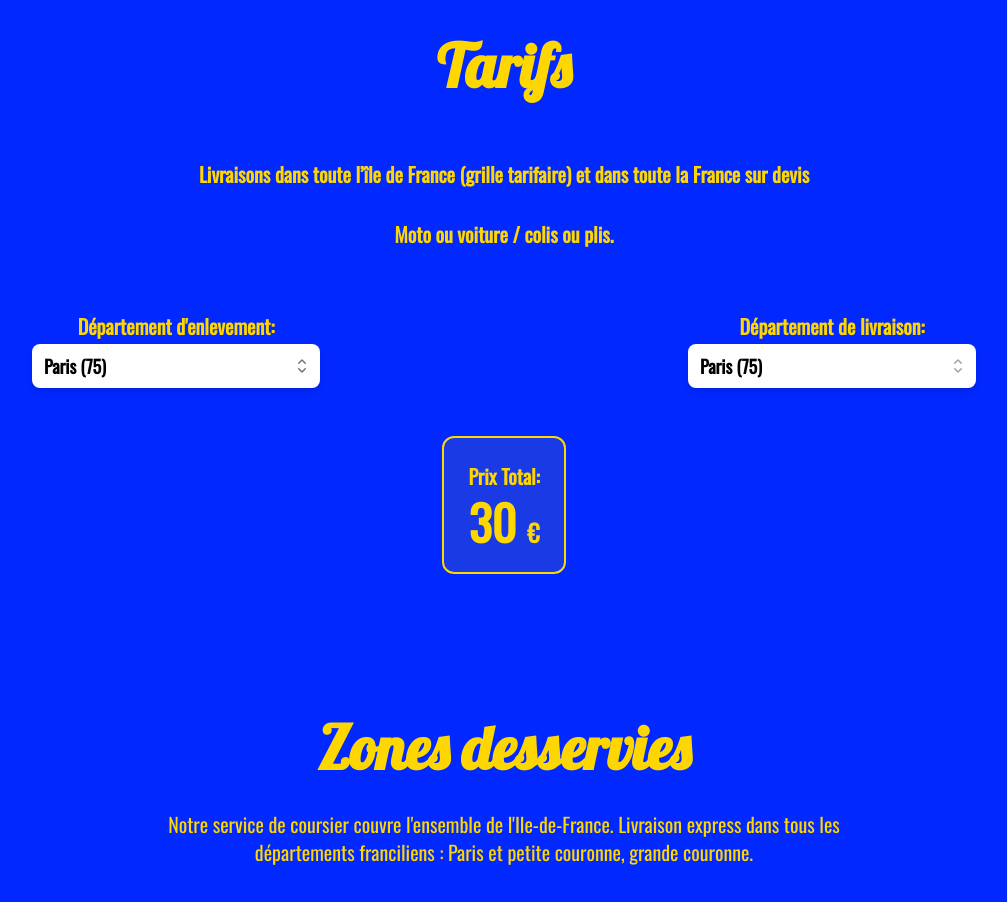
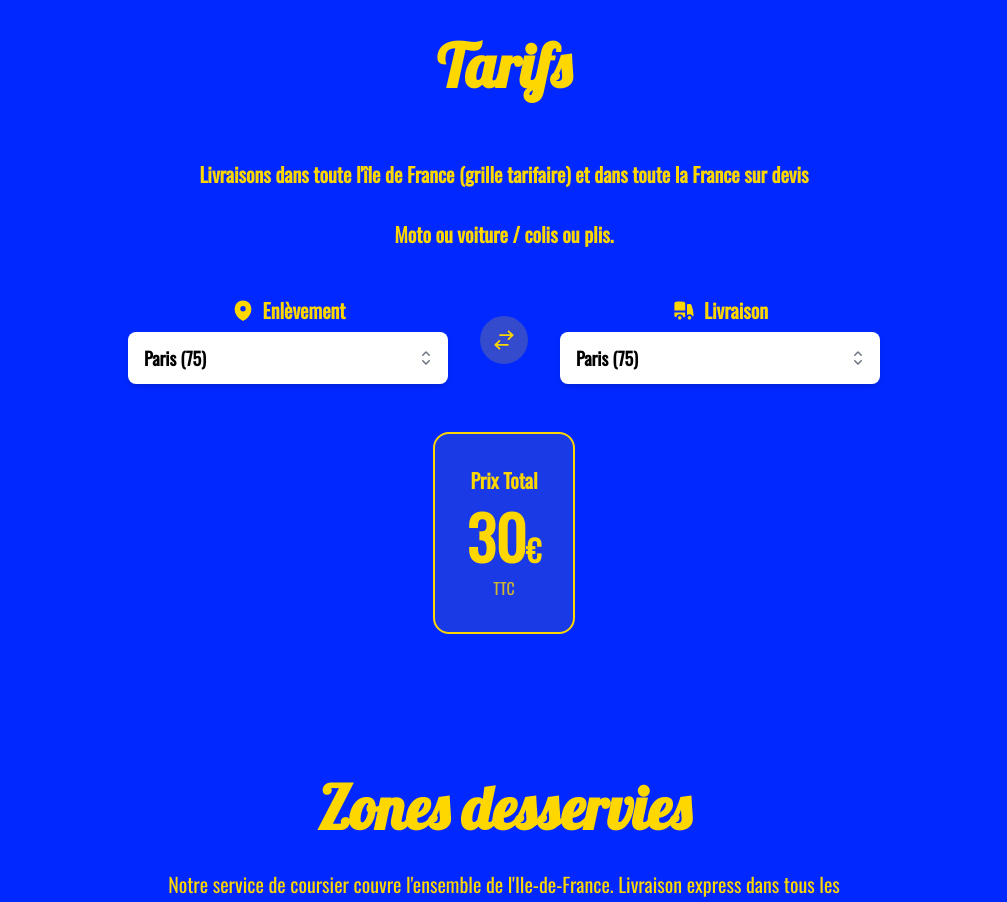
Before and after one commit to Chaloulou75/farid-transporteur, a Nuxt app: page / in a window 1280 px wide. Shown: the part 1460-2362 px from the top of the page, without its empty margins (136-1143 px from the left). Built offline with nearby package versions, Linux system fonts and the light colour scheme.

Commit message:
update tarifs bloc

```diff
--- a/components/AppTarifs.vue
+++ b/components/AppTarifs.vue
@@ -2,12 +2,17 @@
 import { ref, computed } from "vue";
 import {
   Listbox,
-  ListboxLabel,
   ListboxButton,
   ListboxOptions,
   ListboxOption,
 } from "@headlessui/vue";
-import { CheckIcon, ChevronUpDownIcon } from "@heroicons/vue/20/solid";
+import {
+  CheckIcon,
+  ChevronUpDownIcon,
+  ArrowsRightLeftIcon,
+  MapPinIcon,
+  TruckIcon,
+} from "@heroicons/vue/20/solid";
 
 const departments = [
   { name: "Paris", label: "Paris (75)" },
@@ -21,143 +26,146 @@ const departments = [
   { name: "78 A", label: "Yvelines - Zone A (78)" },
   { name: "78 B", label: "Yvelines - Zone B (78)" },
 ];
+
+// Matrice de prix : priceMatrix[from][to] = prix
+const priceMatrix = {
+  Paris: {
+    Paris: 30,
+    91: 48,
+    92: 38,
+    93: 38,
+    94: 38,
+    95: 58,
+    "77 A": 58,
+    "77 B": 68,
+    "78 A": 58,
+    "78 B": 78,
+  },
+  91: {
+    Paris: 48,
+    91: 48,
+    92: 58,
+    93: 58,
+    94: 58,
+    95: 68,
+    "77 A": 68,
+    "77 B": 78,
+    "78 A": 68,
+    "78 B": 78,
+  },
+  92: {
+    Paris: 38,
+    91: 58,
+    92: 58,
+    93: 38,
+    94: 48,
+    95: 58,
+    "77 A": 68,
+    "77 B": 78,
+    "78 A": 78,
+    "78 B": 88,
+  },
+  93: {
+    Paris: 38,
+    91: 58,
+    92: 38,
+    93: 34,
+    94: 48,
+    95: 58,
+    "77 A": 78,
+    "77 B": 88,
+    "78 A": 78,
+    "78 B": 88,
+  },
+  94: {
+    Paris: 38,
+    91: 48,
+    92: 48,
+    93: 48,
+    94: 42,
+    95: 68,
+    "77 A": 78,
+    "77 B": 88,
+    "78 A": 78,
+    "78 B": 88,
+  },
+  95: {
+    Paris: 58,
+    91: 68,
+    92: 58,
+    93: 58,
+    94: 68,
+    95: 68,
+    "77 A": 88,
+    "77 B": 98,
+    "78 A": 108,
+    "78 B": 108,
+  },
+  "77 A": {
+    Paris: 58,
+    91: 68,
+    92: 68,
+    93: 78,
+    94: 78,
+    95: 88,
+    "77 A": 78,
+    "77 B": 78,
+    "78 A": 88,
+    "78 B": 98,
+  },
+  "77 B": {
+    Paris: 68,
+    91: 78,
+    92: 78,
+    93: 88,
+    94: 88,
+    95: 98,
+    "77 A": 78,
+    "77 B": 78,
+    "78 A": 98,
+    "78 B": 108,
+  },
+  "78 A": {
+    Paris: 58,
+    91: 68,
+    92: 78,
+    93: 78,
+    94: 78,
+    95: 108,
+    "77 A": 88,
+    "77 B": 98,
+    "78 A": 68,
+    "78 B": 68,
+  },
+  "78 B": {
+    Paris: 68,
+    91: 78,
+    92: 88,
+    93: 88,
+    94: 88,
+    95: 108,
+    "77 A": 98,
+    "77 B": 108,
+    "78 A": 68,
+    "78 B": null,
+  },
+};
+
 const enlevement = ref(departments[0]);
 const livraison = ref(departments[0]);
+
 const totalPrice = computed(() => {
-  if (enlevement.value.name === "Paris" && livraison.value.name === "Paris") {
-    return "30";
-  } else if (enlevement.value.name === "93" && livraison.value.name === "93") {
-    return "34";
-  } else if (
-    (enlevement.value.name === "Paris" && livraison.value.name === "92") ||
-    (enlevement.value.name === "Paris" && livraison.value.name === "93") ||
-    (enlevement.value.name === "Paris" && livraison.value.name === "94") ||
-    (enlevement.value.name === "92" && livraison.value.name === "Paris") ||
-    (enlevement.value.name === "92" && livraison.value.name === "93") ||
-    (enlevement.value.name === "93" && livraison.value.name === "Paris") ||
-    (enlevement.value.name === "93" && livraison.value.name === "92") ||
-    (enlevement.value.name === "94" && livraison.value.name === "Paris")
-  ) {
-    return "38";
-  } else if (enlevement.value.name === "94" && livraison.value.name === "94") {
-    return "42";
-  } else if (
-    (enlevement.value.name === "Paris" && livraison.value.name === "91") ||
-    (enlevement.value.name === "91" && livraison.value.name === "Paris") ||
-    (enlevement.value.name === "91" && livraison.value.name === "91") ||
-    (enlevement.value.name === "92" && livraison.value.name === "94") ||
-    (enlevement.value.name === "93" && livraison.value.name === "94") ||
-    (enlevement.value.name === "94" && livraison.value.name === "92") ||
-    (enlevement.value.name === "94" && livraison.value.name === "93")
-  ) {
-    return "48";
-  } else if (
-    (enlevement.value.name === "Paris" && livraison.value.name === "95") ||
-    (enlevement.value.name === "Paris" && livraison.value.name === "77 A") ||
-    (enlevement.value.name === "Paris" && livraison.value.name === "78 A") ||
-    (enlevement.value.name === "91" && livraison.value.name === "92") ||
-    (enlevement.value.name === "91" && livraison.value.name === "93") ||
-    (enlevement.value.name === "91" && livraison.value.name === "94") ||
-    (enlevement.value.name === "92" && livraison.value.name === "91") ||
-    (enlevement.value.name === "92" && livraison.value.name === "92") ||
-    (enlevement.value.name === "92" && livraison.value.name === "95") ||
-    (enlevement.value.name === "93" && livraison.value.name === "91") ||
-    (enlevement.value.name === "93" && livraison.value.name === "95") ||
-    (enlevement.value.name === "94" && livraison.value.name === "91") ||
-    (enlevement.value.name === "95" && livraison.value.name === "Paris") ||
-    (enlevement.value.name === "95" && livraison.value.name === "92") ||
-    (enlevement.value.name === "95" && livraison.value.name === "93") ||
-    (enlevement.value.name === "77 A" && livraison.value.name === "Paris") ||
-    (enlevement.value.name === "78 A" && livraison.value.name === "Paris") ||
-    (enlevement.value.name === "78 A" && livraison.value.name === "78 A")
-  ) {
-    return "58";
-  } else if (
-    (enlevement.value.name === "Paris" && livraison.value.name === "77 B") ||
-    (enlevement.value.name === "91" && livraison.value.name === "95") ||
-    (enlevement.value.name === "91" && livraison.value.name === "77 A") ||
-    (enlevement.value.name === "91" && livraison.value.name === "78 A") ||
-    (enlevement.value.name === "92" && livraison.value.name === "77 A") ||
-    (enlevement.value.name === "94" && livraison.value.name === "95") ||
-    (enlevement.value.name === "95" && livraison.value.name === "91") ||
-    (enlevement.value.name === "95" && livraison.value.name === "94") ||
-    (enlevement.value.name === "95" && livraison.value.name === "95") ||
-    (enlevement.value.name === "77 A" && livraison.value.name === "91") ||
-    (enlevement.value.name === "77 A" && livraison.value.name === "92") ||
-    (enlevement.value.name === "77 A" && livraison.value.name === "78 B") ||
-    (enlevement.value.name === "77 B" && livraison.value.name === "Paris") ||
-    (enlevement.value.name === "78 A" && livraison.value.name === "91") ||
-    (enlevement.value.name === "78 B" && livraison.value.name === "Paris") ||
-    (enlevement.value.name === "78 A" && livraison.value.name === "78 A") ||
-    (enlevement.value.name === "78 A" && livraison.value.name === "78 B")
-  ) {
-    return "68";
-  } else if (
-    (enlevement.value.name === "Paris" && livraison.value.name === "78 B") ||
-    (enlevement.value.name === "91" && livraison.value.name === "77 B") ||
-    (enlevement.value.name === "91" && livraison.value.name === "78 B") ||
-    (enlevement.value.name === "92" && livraison.value.name === "77 B") ||
-    (enlevement.value.name === "92" && livraison.value.name === "78 A") ||
-    (enlevement.value.name === "93" && livraison.value.name === "77 A") ||
-    (enlevement.value.name === "93" && livraison.value.name === "78 A") ||
-    (enlevement.value.name === "94" && livraison.value.name === "77 A") ||
-    (enlevement.value.name === "94" && livraison.value.name === "78 A") ||
-    (enlevement.value.name === "77 A" && livraison.value.name === "93") ||
-    (enlevement.value.name === "77 A" && livraison.value.name === "94") ||
-    (enlevement.value.name === "77 A" && livraison.value.name === "77 A") ||
-    (enlevement.value.name === "77 A" && livraison.value.name === "77 B") ||
-    (enlevement.value.name === "77 B" && livraison.value.name === "91") ||
-    (enlevement.value.name === "77 B" && livraison.value.name === "92") ||
-    (enlevement.value.name === "77 B" && livraison.value.name === "77 A") ||
-    (enlevement.value.name === "77 B" && livraison.value.name === "77 B") ||
-    (enlevement.value.name === "78 A" && livraison.value.name === "92") ||
-    (enlevement.value.name === "78 A" && livraison.value.name === "93") ||
-    (enlevement.value.name === "78 A" && livraison.value.name === "94") ||
-    (enlevement.value.name === "78 B" && livraison.value.name === "91")
-  ) {
-    return "78";
-  } else if (
-    (enlevement.value.name === "92" && livraison.value.name === "78 B") ||
-    (enlevement.value.name === "93" && livraison.value.name === "77 B") ||
-    (enlevement.value.name === "93" && livraison.value.name === "78 B") ||
-    (enlevement.value.name === "94" && livraison.value.name === "77 B") ||
-    (enlevement.value.name === "94" && livraison.value.name === "78 B") ||
-    (enlevement.value.name === "95" && livraison.value.name === "77 A") ||
-    (enlevement.value.name === "77 A" && livraison.value.name === "95") ||
-    (enlevement.value.name === "77 A" && livraison.value.name === "78 A") ||
-    (enlevement.value.name === "77 B" && livraison.value.name === "93") ||
-    (enlevement.value.name === "77 B" && livraison.value.name === "94") ||
-    (enlevement.value.name === "78 A" && livraison.value.name === "77 A") ||
-    (enlevement.value.name === "78 B" && livraison.value.name === "92") ||
-    (enlevement.value.name === "78 B" && livraison.value.name === "93") ||
-    (enlevement.value.name === "78 B" && livraison.value.name === "94")
-  ) {
-    return "88";
-  } else if (
-    (enlevement.value.name === "95" && livraison.value.name === "77 B") ||
-    (enlevement.value.name === "77 A" && livraison.value.name === "78 B") ||
-    (enlevement.value.name === "77 B" && livraison.value.name === "95") ||
-    (enlevement.value.name === "77 B" && livraison.value.name === "78 A") ||
-    (enlevement.value.name === "78 A" && livraison.value.name === "77 B") ||
-    (enlevement.value.name === "78 B" && livraison.value.name === "77 A")
-  ) {
-    return "98";
-  } else if (
-    (enlevement.value.name === "95" && livraison.value.name === "78 A") ||
-    (enlevement.value.name === "77 B" && livraison.value.name === "78 B") ||
-    (enlevement.value.name === "78 A" && livraison.value.name === "95") ||
-    (enlevement.value.name === "78 B" && livraison.value.name === "77 B")
-  ) {
-    return "108";
-  } else if (
-    (enlevement.value.name === "95" && livraison.value.name === "78 B") ||
-    (enlevement.value.name === "78 B" && livraison.value.name === "95")
-  ) {
-    return "108";
-  } else {
-    return "contactez nous!";
-  }
+  const from = enlevement.value.name;
+  const to = livraison.value.name;
+  const price = priceMatrix[from]?.[to];
+  return price !== null && price !== undefined ? price : null;
 });
+
+const swapLocations = () => {
+  const temp = enlevement.value;
+  enlevement.value = livraison.value;
+  livraison.value = temp;
+};
 </script>
 
 <template>
@@ -170,11 +178,11 @@ const totalPrice = computed(() => {
     >
       Tarifs
     </h2>
-    <div class="pb-12">
+    <div class="pb-8">
       <div
         class="my-4 text-lg font-semibold text-center text-gold md:text-xl md:mt-8"
       >
-        Livraisons dans toute l’île de France (grille tarifaire) et dans toute
+        Livraisons dans toute l'île de France (grille tarifaire) et dans toute
         la France sur devis
       </div>
       <div
@@ -185,18 +193,22 @@ const totalPrice = computed(() => {
     </div>
 
     <div
-      class="flex flex-col items-start justify-around w-full space-y-8 md:flex-row md:space-y-0 md:space-x-24"
+      class="flex flex-col items-center justify-center w-full gap-6 md:flex-row md:gap-8"
     >
-      <div class="flex flex-col items-center w-full">
-        <div class="text-xl font-semibold">Département d'enlevement:</div>
+      <!-- Enlèvement -->
+      <div class="flex flex-col items-center w-full max-w-xs">
+        <div class="flex items-center gap-2 mb-2 text-xl font-semibold text-gold">
+          <MapPinIcon class="w-6 h-6" />
+          <span>Enlèvement</span>
+        </div>
         <Listbox v-model="enlevement">
-          <div class="relative mt-1">
+          <div class="relative w-full">
             <ListboxButton
-              class="relative w-72 py-2 pl-3 pr-10 font-semibold text-left text-black bg-white rounded-lg shadow-md cursor-default focus:outline-none focus-visible:border-gray-500 focus-visible:ring-2 focus-visible:ring-white focus-visible:ring-opacity-75 focus-visible:ring-offset-2 focus-visible:ring-offset-gold sm:text-lg"
+              class="relative w-full py-3 pl-4 pr-10 font-semibold text-left text-black bg-white rounded-lg shadow-md cursor-pointer hover:bg-gray-50 focus:outline-none focus-visible:ring-2 focus-visible:ring-gold focus-visible:ring-offset-2 focus-visible:ring-offset-faridblue sm:text-lg"
             >
               <span class="block truncate">{{ enlevement.label }}</span>
               <span
-                class="absolute inset-y-0 right-0 flex items-center pr-2 pointer-events-none"
+                class="absolute inset-y-0 right-0 flex items-center pr-3 pointer-events-none"
               >
                 <ChevronUpDownIcon
                   class="w-5 h-5 text-gray-500"
@@ -211,7 +223,7 @@ const totalPrice = computed(() => {
               leave-to-class="opacity-0"
             >
               <ListboxOptions
-                class="absolute z-20 w-72 py-1 mt-1 overflow-auto text-base bg-white rounded-md shadow-lg max-h-60 ring-1 ring-black ring-opacity-5 focus:outline-none sm:text-lg"
+                class="absolute z-20 w-full py-1 mt-1 overflow-auto text-base bg-white rounded-lg shadow-lg max-h-60 ring-1 ring-black ring-opacity-5 focus:outline-none sm:text-lg"
               >
                 <ListboxOption
                   v-slot="{ active, selected }"
@@ -222,20 +234,20 @@ const totalPrice = computed(() => {
                 >
                   <li
                     :class="[
-                      active ? 'bg-amber-100 text-black' : 'text-gray-900',
-                      'relative cursor-default select-none py-2 pl-10 pr-4',
+                      active ? 'bg-gold/20 text-black' : 'text-gray-900',
+                      'relative cursor-pointer select-none py-3 pl-10 pr-4',
                     ]"
                   >
                     <span
                       :class="[
-                        selected ? 'font-medium' : 'font-normal',
+                        selected ? 'font-semibold' : 'font-normal',
                         'block',
                       ]"
                       >{{ department.label }}</span
                     >
                     <span
                       v-if="selected"
-                      class="absolute inset-y-0 left-0 flex items-center pl-3 text-black"
+                      class="absolute inset-y-0 left-0 flex items-center pl-3 text-gold"
                     >
                       <CheckIcon class="w-5 h-5" aria-hidden="true" />
                     </span>
@@ -246,19 +258,33 @@ const totalPrice = computed(() => {
           </div>
         </Listbox>
       </div>
-      <div class="flex flex-col items-center w-full">
-        <div class="text-xl font-semibold">Département de livraison:</div>
+
+      <!-- Bouton d'inversion -->
+      <button
+        @click="swapLocations"
+        class="flex items-center justify-center w-12 h-12 transition-all duration-200 rounded-full bg-gold/20 hover:bg-gold/40 hover:scale-110 focus:outline-none focus:ring-2 focus:ring-gold"
+        title="Inverser enlèvement et livraison"
+      >
+        <ArrowsRightLeftIcon class="w-6 h-6 text-gold" />
+      </button>
+
+      <!-- Livraison -->
+      <div class="flex flex-col items-center w-full max-w-xs">
+        <div class="flex items-center gap-2 mb-2 text-xl font-semibold text-gold">
+          <TruckIcon class="w-6 h-6" />
+          <span>Livraison</span>
+        </div>
         <Listbox v-model="livraison">
-          <div class="relative mt-1">
+          <div class="relative w-full">
             <ListboxButton
-              class="relative w-72 py-2 pl-3 pr-10 font-semibold text-left text-black bg-white rounded-lg shadow-md cursor-default focus:outline-none focus-visible:border-gray-500 focus-visible:ring-2 focus-visible:ring-white focus-visible:ring-opacity-75 focus-visible:ring-offset-2 focus-visible:ring-offset-gold sm:text-lg"
+              class="relative w-full py-3 pl-4 pr-10 font-semibold text-left text-black bg-white rounded-lg shadow-md cursor-pointer hover:bg-gray-50 focus:outline-none focus-visible:ring-2 focus-visible:ring-gold focus-visible:ring-offset-2 focus-visible:ring-offset-faridblue sm:text-lg"
             >
               <span class="block truncate">{{ livraison.label }}</span>
               <span
-                class="absolute inset-y-0 right-0 flex items-center pr-2 pointer-events-none"
+                class="absolute inset-y-0 right-0 flex items-center pr-3 pointer-events-none"
               >
                 <ChevronUpDownIcon
-                  class="w-5 h-5 text-gray-400"
+                  class="w-5 h-5 text-gray-500"
                   aria-hidden="true"
                 />
               </span>
@@ -270,7 +296,7 @@ const totalPrice = computed(() => {
               leave-to-class="opacity-0"
             >
               <ListboxOptions
-                class="absolute z-20 w-72 py-1 mt-1 overflow-auto text-base bg-white rounded-md shadow-lg max-h-60 ring-1 ring-black ring-opacity-5 focus:outline-none sm:text-lg"
+                class="absolute z-20 w-full py-1 mt-1 overflow-auto text-base bg-white rounded-lg shadow-lg max-h-60 ring-1 ring-black ring-opacity-5 focus:outline-none sm:text-lg"
               >
                 <ListboxOption
                   v-slot="{ active, selected }"
@@ -281,20 +307,20 @@ const totalPrice = computed(() => {
                 >
                   <li
                     :class="[
-                      active ? 'bg-amber-100 text-black' : 'text-gray-900',
-                      'relative cursor-default select-none py-2 pl-10 pr-4',
+                      active ? 'bg-gold/20 text-black' : 'text-gray-900',
+                      'relative cursor-pointer select-none py-3 pl-10 pr-4',
                     ]"
                   >
                     <span
                       :class="[
-                        selected ? 'font-medium' : 'font-normal',
+                        selected ? 'font-semibold' : 'font-normal',
                         'block',
                       ]"
                       >{{ department.label }}</span
                     >
                     <span
                       v-if="selected"
-                      class="absolute inset-y-0 left-0 flex items-center pl-3 text-black"
+                      class="absolute inset-y-0 left-0 flex items-center pl-3 text-gold"
                     >
                       <CheckIcon class="w-5 h-5" aria-hidden="true" />
                     </span>
@@ -306,14 +332,41 @@ const totalPrice = computed(() => {
         </Listbox>
       </div>
     </div>
-    <div class="my-12 p-6 bg-gold bg-opacity-10 rounded-xl border-2 border-gold">
+
+    <!-- Prix -->
+    <div class="my-12 p-8 bg-gold/10 rounded-2xl border-2 border-gold">
       <p class="text-xl font-semibold text-center text-gold">
-        Prix Total:
-        <span class="block text-4xl md:text-5xl text-gold font-bold mt-2">
-          {{ totalPrice }}
-          <span v-if="totalPrice !== 'contactez nous!'" class="text-2xl">€</span>
+        Prix Total
+        <span
+          class="block mt-3 text-5xl font-bold transition-all duration-300 ease-out md:text-6xl"
+          :key="totalPrice"
+        >
+          <template v-if="totalPrice !== null">
+            {{ totalPrice }}<span class="text-3xl">€</span>
+            <span class="block mt-2 text-base font-normal opacity-80">TTC</span>
+          </template>
+          <template v-else>
+            <span class="text-2xl md:text-3xl">Contactez-nous !</span>
+          </template>
         </span>
       </p>
     </div>
   </div>
 </template>
+
+<style scoped>
+span[key] {
+  animation: priceChange 0.3s ease-out;
+}
+
+@keyframes priceChange {
+  0% {
+    opacity: 0;
+    transform: scale(0.8);
+  }
+  100% {
+    opacity: 1;
+    transform: scale(1);
+  }
+}
+</style>
```
